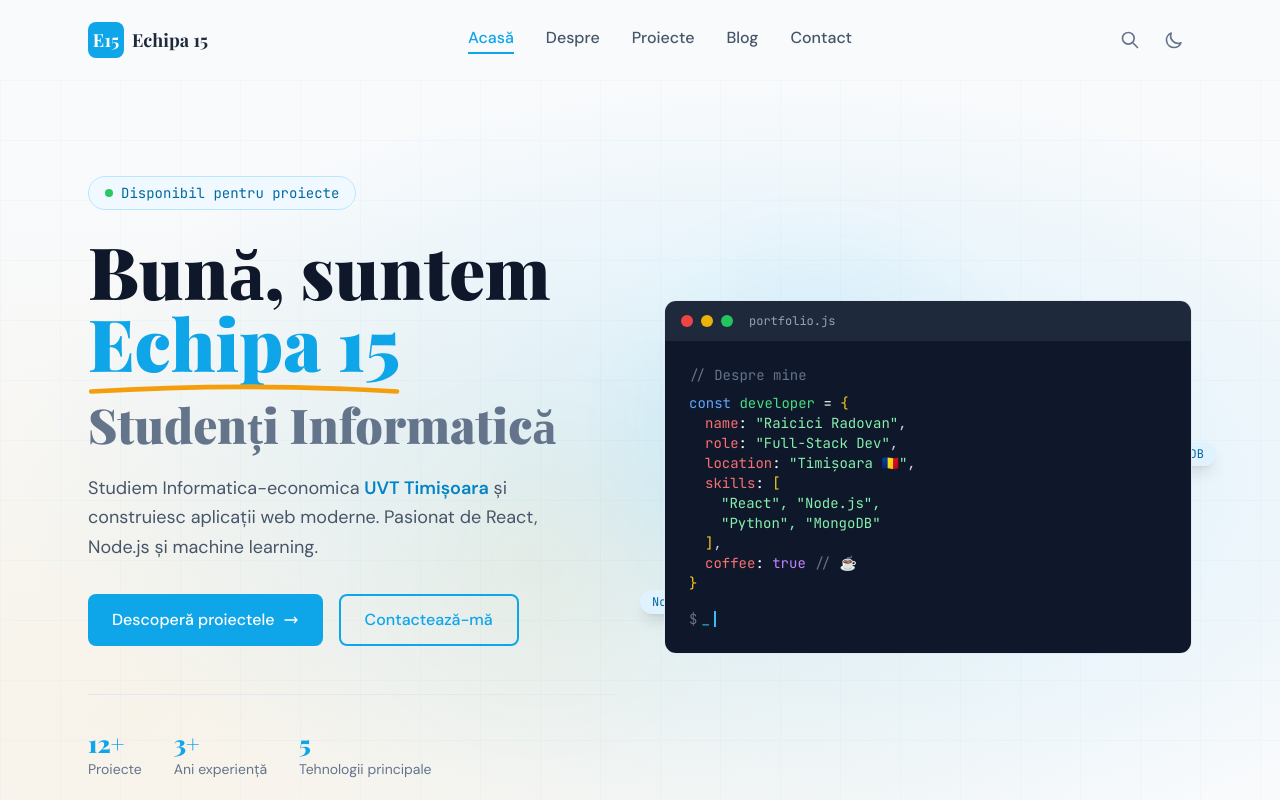
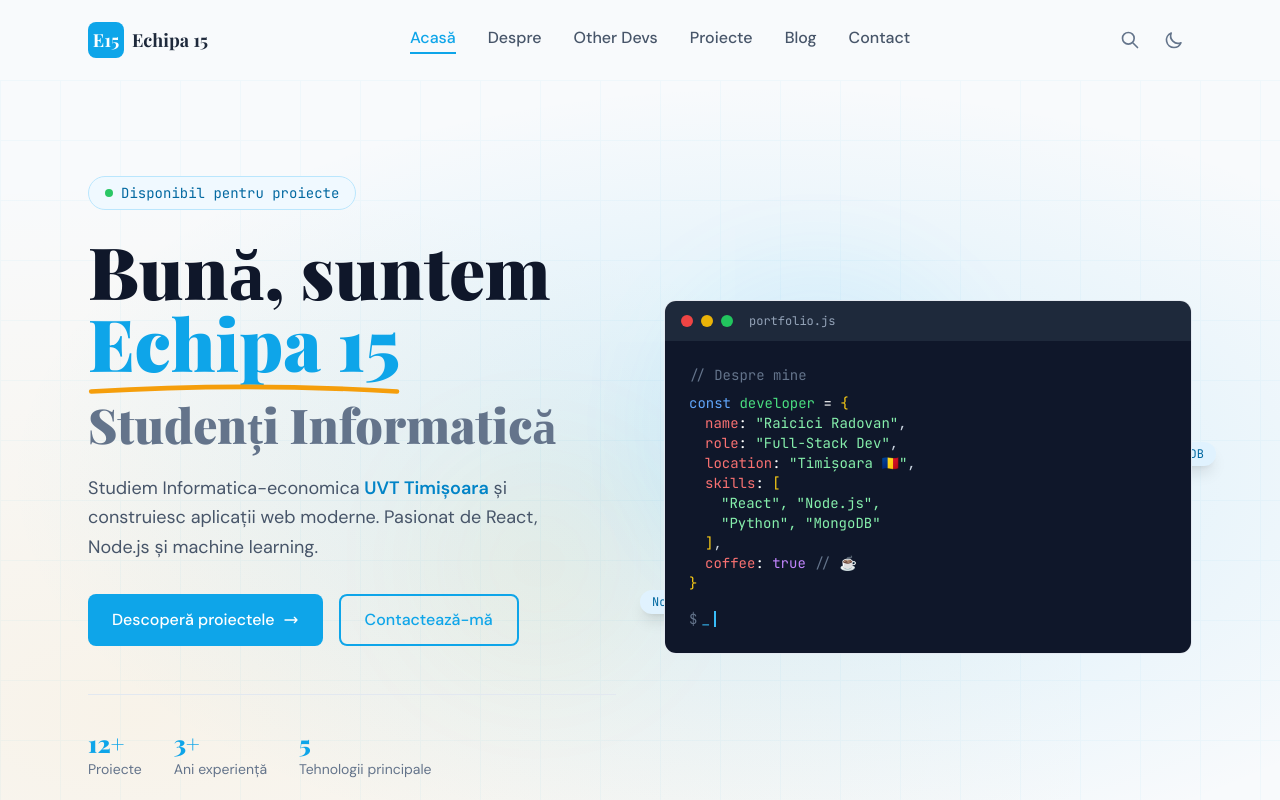
Before and after one commit to Radovan04/echipa-15-3ie26-proiect2, a React (Vite) app: page / in a window 1280 px wide. Shown: the top 800 px of the page. Built offline with nearby package versions, Linux system fonts and the light colour scheme; a web font is replaced by a local one.

Commit message:
Adaug link in navbar pentru Other Devs

```diff
--- a/src/components/layout/Navbar.jsx
+++ b/src/components/layout/Navbar.jsx
@@ -5,6 +5,7 @@ import { useTheme } from '../../context/ThemeContext'
 const navLinks = [
   { to: '/', label: 'Acasă' },
   { to: '/about', label: 'Despre' },
+  { to: '/other-devs', label: 'Other Devs' },
   { to: '/projects', label: 'Proiecte' },
   { to: '/blog', label: 'Blog' },
   { to: '/contact', label: 'Contact' },
```
